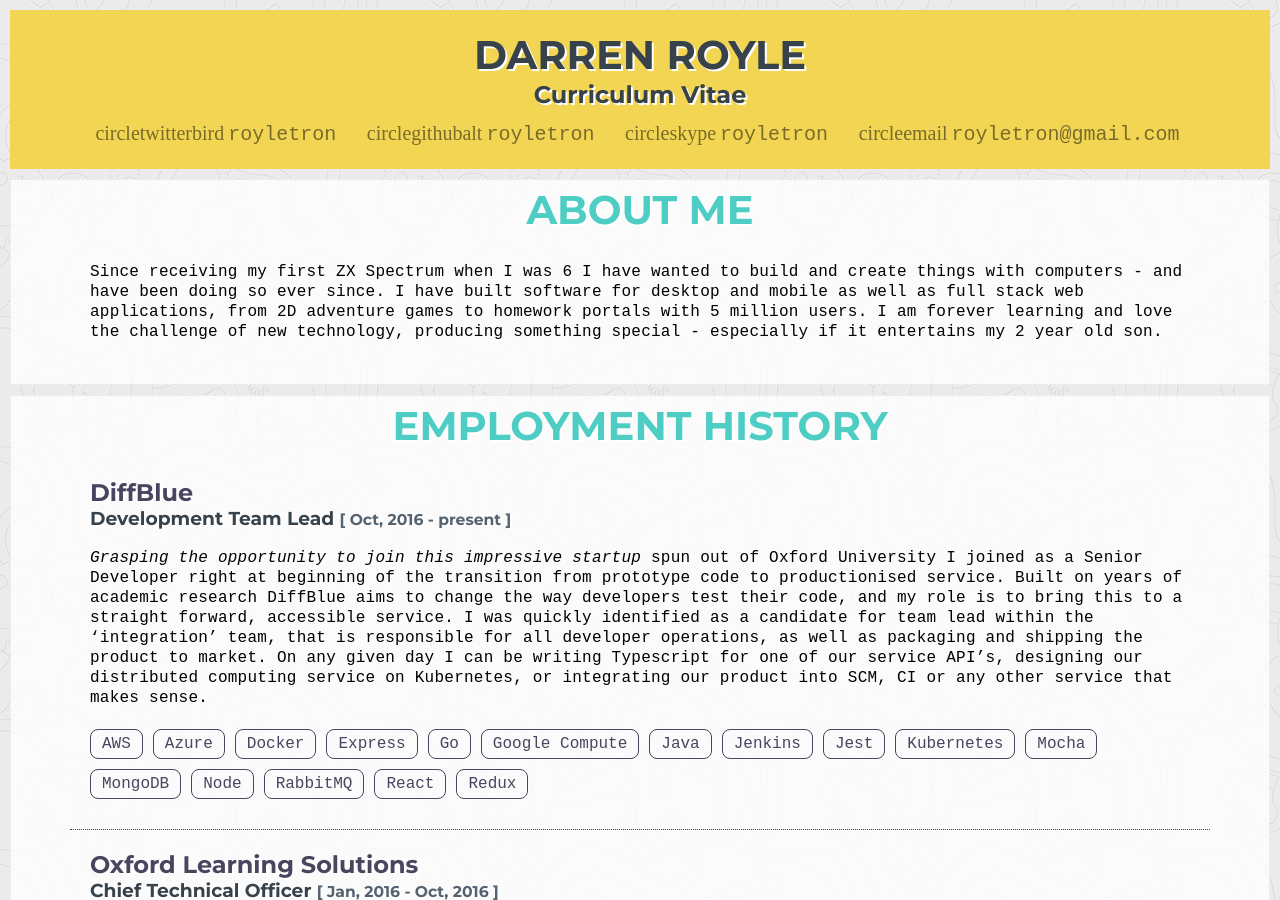
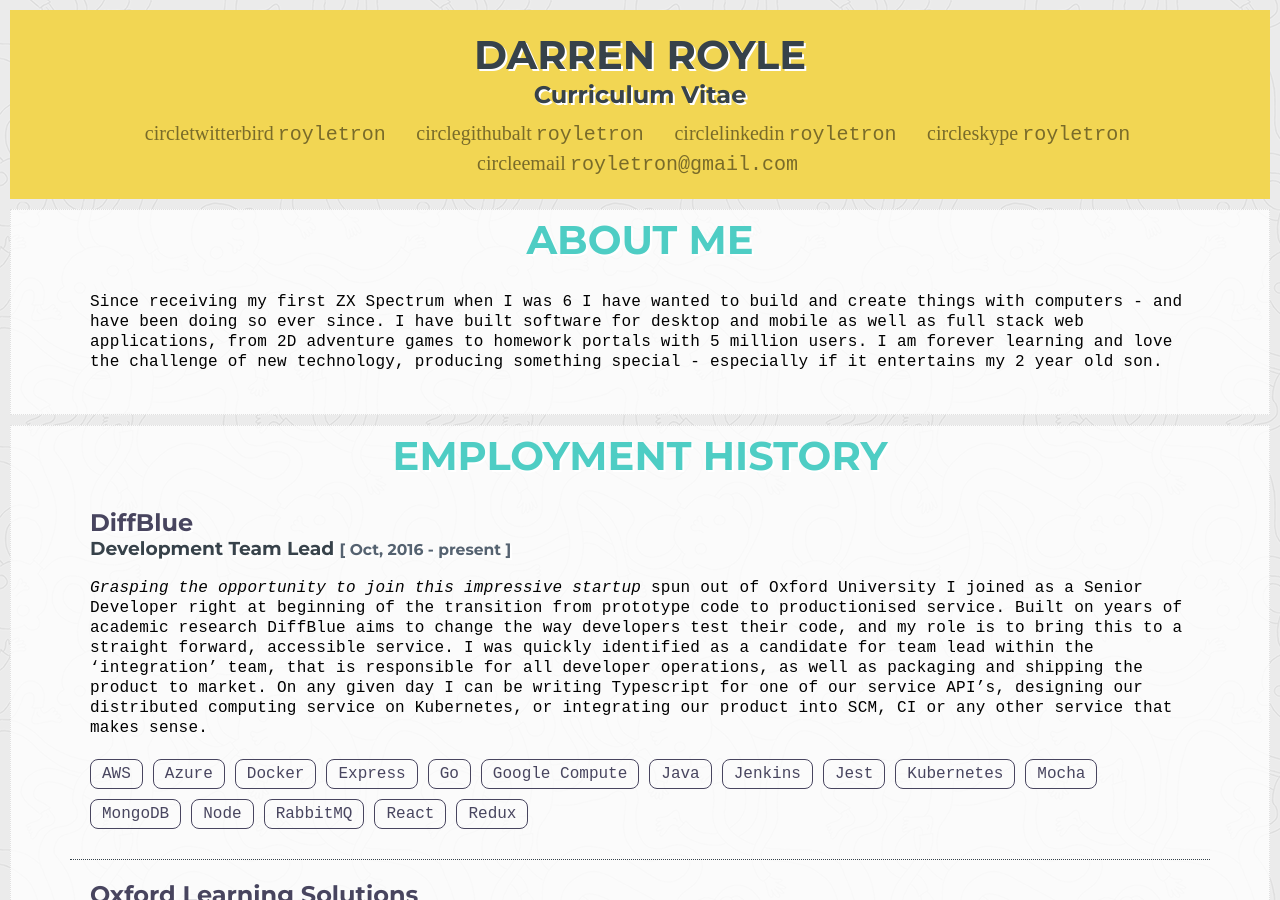
Before and after one commit to sudo-jaa/cv, a Jekyll site: the page built from index.html, in a window 1280 px wide and 900 px high. Built offline with Jekyll 4.4.1, drawn with Linux system fonts in a browser that asks for light colours; some web fonts are replaced.

Commit message:
Update header.html

```diff
--- a/_includes/header.html
+++ b/_includes/header.html
@@ -4,6 +4,7 @@
   <div class='links'>
     <a href='http://www.twitter.com/royletron'><span class='symbol'>circletwitterbird</span>royletron</a>
     <a href='http://www.github.com/royletron'><span class='symbol'>circlegithubalt</span>royletron</a>
+    <a href='https://www.linkedin.com/in/royletron/'><span class='symbol'>circlelinkedin</span>royletron</a>
     <a href='skype:royletron?call'><span class='symbol'>circleskype</span>royletron</a>
     <a href='mailto:royletron@gmail.com'><span class='symbol'>circleemail</span>royletron@gmail.com</a>
   </div>
```
